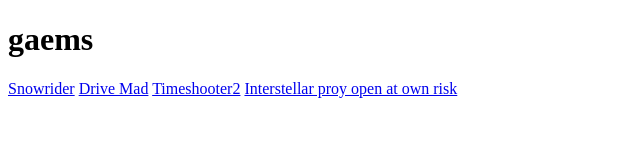
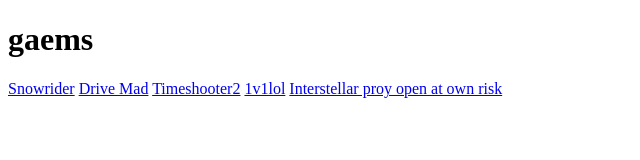
Before and after one commit to wutdahail34/airoplayzt.github.io, a plain HTML site: page index.html in a window 1280 px wide. Shown: the full height of the page, 0-640 px from the left. Drawn offline with Linux system fonts and the light colour scheme.

Commit message:
Update index.html

```diff
--- a/index.html
+++ b/index.html
@@ -16,7 +16,7 @@
    <a href="https://airoplayzt.github.io/Snow-Rider3D/">Snowrider</a>
     <a href="https://airoplayzt.github.io/drive-mad/">Drive Mad</a>
     <a href="https://airoplayzt.github.io/Time-Shooter-2/"target="_blank">Timeshooter2</a>
-    <a href="https://1v1-lol1.vercel.app/>1v1.lol</a>
+    <a href="1v1-lol1.vercel.app/"target="_blank">1v1lol</a>
     <a href="https://interstellarv2.vercel.app/">Interstellar proy open at own risk</a>
 
   </div>
```
